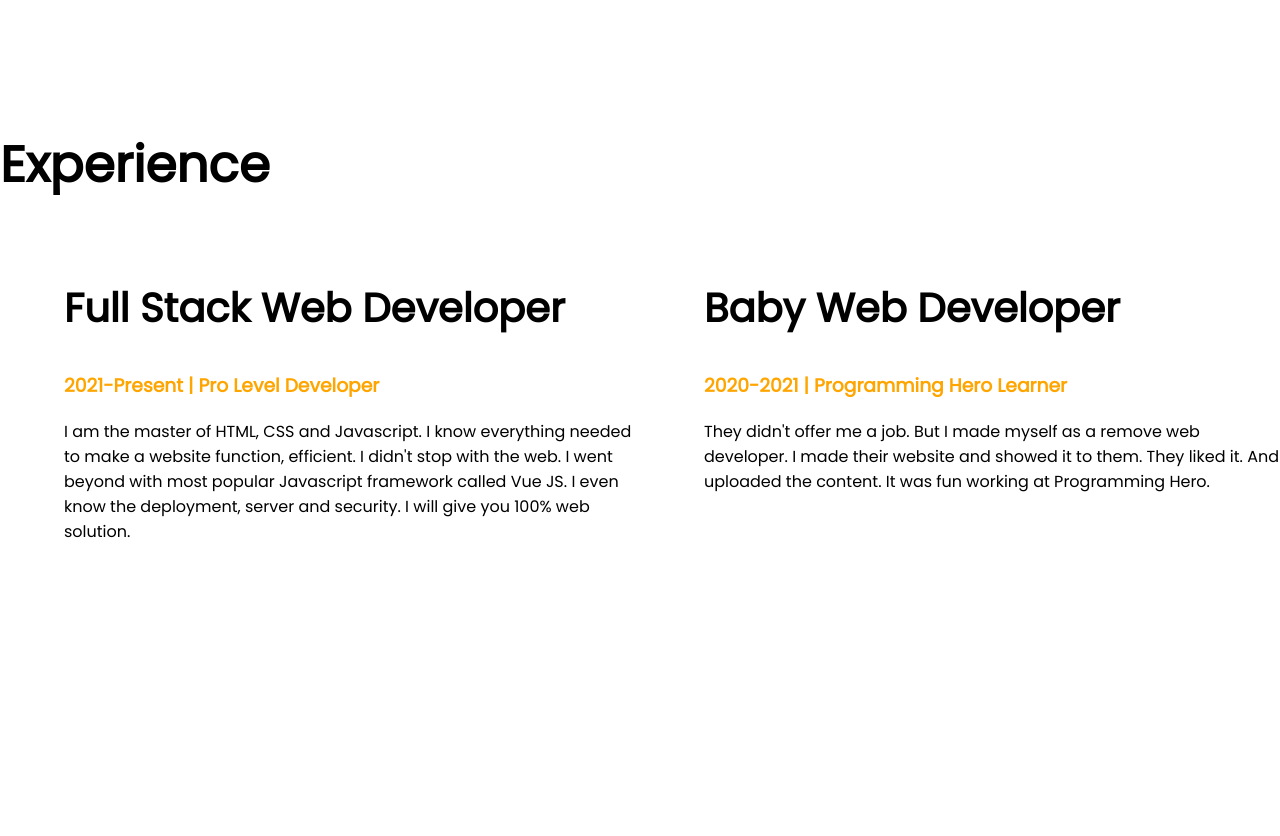
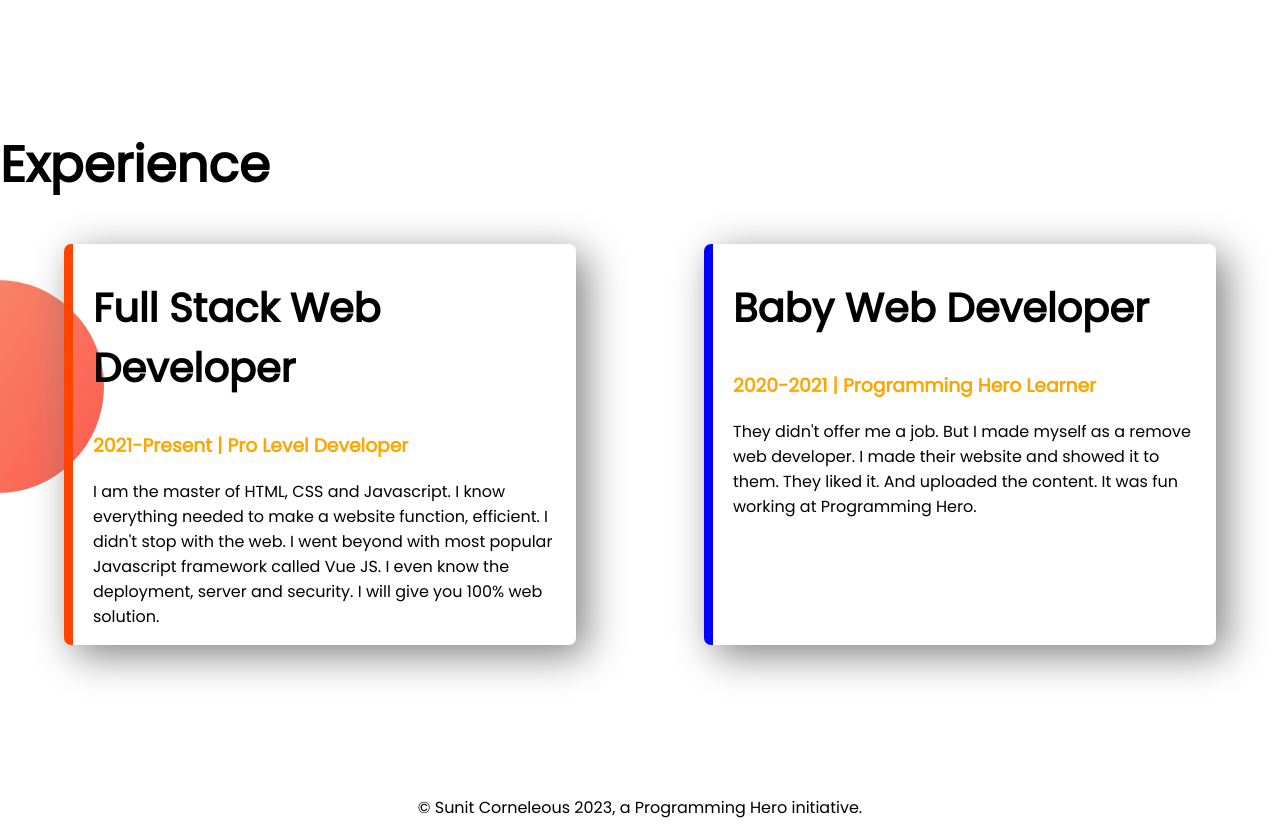
Before and after one commit to SunitCorneleous/developer-portfolio, a plain HTML site: page index.html in a window 1280 px wide. Shown: the part 1260-2096 px from the top of the page. Before the commit the page ends 1970 px from the top, so only its background shows below. Drawn offline with Linux system fonts and the light colour scheme.

Commit message:
experience section and footer added

```diff
--- a/index.html
+++ b/index.html
@@ -61,7 +61,7 @@
     <section class="experience-area">
       <h1>Experience</h1>
       <div class="flexible-container">
-        <div class="half-width">
+        <div id="full-stack-web-developer" class="experience-item">
           <h2>Full Stack Web Developer</h2>
           <h3 class="orange-color">2021-Present | Pro Level Developer</h3>
           <p>
@@ -72,7 +72,7 @@
             100% web solution.
           </p>
         </div>
-        <div class="half-width">
+        <div id="baby-web-developer" class="experience-item">
           <h2>Baby Web Developer</h2>
           <h3 class="orange-color">2020-2021 | Programming Hero Learner</h3>
           <p>
@@ -84,5 +84,9 @@
         </div>
       </div>
     </section>
+    <!-- Footer Section -->
+    <footer>
+      <p>&copy; Sunit Corneleous 2023, a Programming Hero initiative.</p>
+    </footer>
   </body>
 </html>
--- a/style.css
+++ b/style.css
@@ -11,7 +11,7 @@ h1 {
   font-size: 50px;
 }
 
-h2{
+h2 {
   font-size: 40px;
 }
 
@@ -48,8 +48,34 @@ h2{
   background-repeat: no-repeat;
 }
 
-.dream-big{
+.dream-big {
   background-image: url(./images/dream-bg.png);
   background-repeat: no-repeat;
   background-position: right;
 }
+
+.experience-item {
+  width: 40%;
+  box-shadow: 10px 10px 40px gray;
+  margin: 0 5%;
+  padding: 0 20px;
+  border-radius: 7px;
+}
+
+.experience-area {
+  background-image: url(./images/exp-bg.png);
+  background-repeat: no-repeat;
+  background-position: left;
+}
+
+#full-stack-web-developer {
+  border-left: 9px solid orangered;
+}
+
+#baby-web-developer {
+  border-left: 9px solid blue;
+}
+
+footer p{
+  text-align: center;
+}
```
